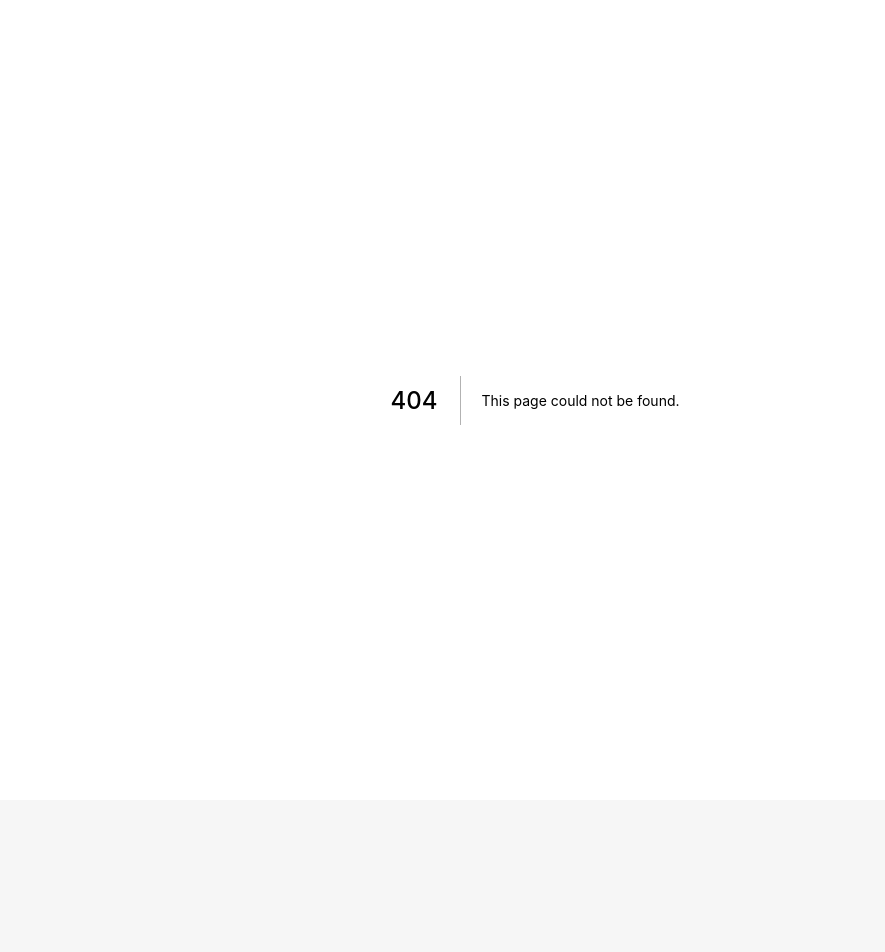
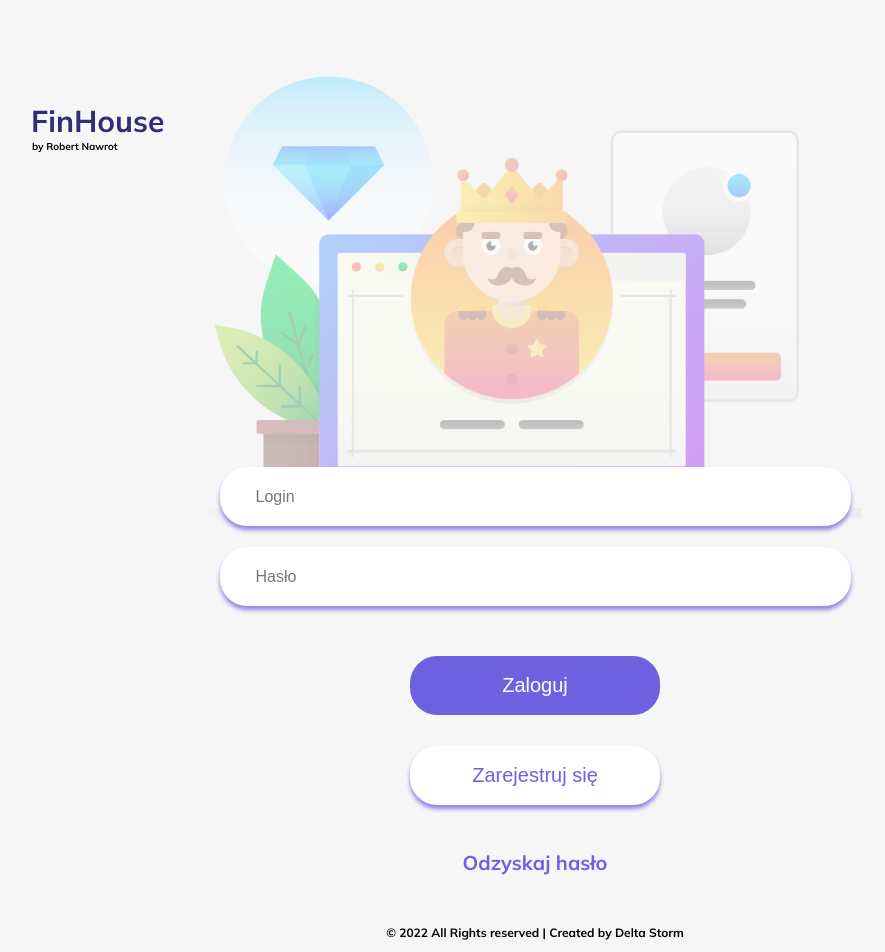
Before and after one commit to Mateusz-Szczykutowicz/Finhouse-frontend, a Next.js app: page /login in a window 1280 px wide. Before the commit this address had no page. Shown: the top 952 px of the page, without its empty margins (105-990 px from the left). Before the commit the page ends 800 px from the top, so only its background shows below. Built offline with nearby package versions, Linux system fonts and the light colour scheme.

Commit message:
Login Page + Cookies script

```diff
--- /dev/null
+++ b/pages/login.tsx
@@ -0,0 +1,93 @@
+import type { NextPage } from "next";
+import Head from "next/head";
+import Image from "next/image";
+import Link from "next/link";
+
+import { useRouter } from "next/router";
+import { FormEvent, useEffect, useState } from "react";
+import Footer from "../components/Footer";
+import Header from "../components/Header";
+import { deleteCookie, getCookie, setCookie } from "../scripts/cookie.script";
+
+import styles from "../styles/login.module.scss";
+
+const Login: NextPage = () => {
+    const [token, setToken] = useState("");
+    const [login, setLogin] = useState("");
+    const [password, setPassword] = useState("");
+
+    const router = useRouter();
+
+    useEffect(() => {
+        setToken(getCookie("token"));
+        if (token) {
+            router.push("/dashboard");
+        }
+    }, [token, router]);
+
+    const handleSubmit = (e: FormEvent) => {
+        e.preventDefault();
+        console.log("login :>> ", login);
+        console.log("password :>> ", password);
+        if (login === "Psikut" && password === "Psikut") {
+            setCookie("token", password, { path: "/", maxAge: 15 });
+            router.push("/dashboard");
+        }
+    };
+
+    return (
+        <>
+            <Head>
+                <title>Login | FinHouse</title>
+            </Head>
+            <header>
+                <Header />
+            </header>
+            <main className={styles.container}>
+                <div className={styles.imageWrapper}>
+                    <Image src="/images/login.svg" layout="fill" alt="Login" />
+                </div>
+                <form
+                    action="#"
+                    method="post"
+                    className={styles.form}
+                    onSubmit={handleSubmit}
+                >
+                    <input
+                        type="text"
+                        name="login"
+                        id="login"
+                        placeholder="Login"
+                        value={login}
+                        onChange={(e) => setLogin(e.target.value)}
+                    />
+                    <input
+                        type="password"
+                        name="password"
+                        id="password"
+                        placeholder="Hasło"
+                        value={password}
+                        onChange={(e) => setPassword(e.target.value)}
+                    />
+                    <button type="submit" className={styles.loginButton}>
+                        Zaloguj
+                    </button>
+                    <button
+                        onClick={() => {
+                            router.push("/register");
+                        }}
+                        className={styles.registerButton}
+                    >
+                        Zarejestruj się
+                    </button>
+                </form>
+                <Link href="/recover">Odzyskaj hasło</Link>
+            </main>
+            <footer>
+                <Footer />
+            </footer>
+        </>
+    );
+};
+
+export default Login;
--- /dev/null
+++ b/scripts/cookie.script.ts
@@ -0,0 +1,79 @@
+interface optionI {
+    path?: string;
+    domain?: string;
+    expires?: Date;
+    maxAge?: number;
+    secure?: boolean;
+}
+
+type setCookieFunction = (
+    name: string,
+    value: string,
+    option?: optionI
+) => void;
+type getCookieFunction = (name: string) => string;
+type deleteCookieFunction = (name: string, option?: { path?: string }) => void;
+
+export const setCookie: setCookieFunction = (name, value, option) => {
+    const cookieName = encodeURIComponent(name);
+    const cookieVal = encodeURIComponent(value);
+    let cookieText = cookieName + "=" + cookieVal;
+    if (!option) {
+        document.cookie = cookieText;
+        return;
+    }
+    if (option.expires) {
+        cookieText += "; expires=" + option.expires.toUTCString();
+    }
+
+    if (option.maxAge) {
+        cookieText += "; max-age=" + (option.maxAge * 60).toString();
+    }
+
+    if (option.path) {
+        cookieText += "; path=" + option.path;
+    }
+    if (option.domain) {
+        cookieText += "; domain=" + option.domain;
+    }
+    if (option.secure) {
+        cookieText += "; secure";
+    }
+
+    document.cookie = cookieText;
+    return;
+};
+
+export const getCookie: getCookieFunction = (name) => {
+    if (document.cookie === "") {
+        return "";
+    } else {
+        const cookies = document.cookie.split(/; */);
+
+        for (let cookie of cookies) {
+            const [cookieName, cookieVal] = cookie.split("=");
+            if (cookieName === decodeURIComponent(name)) {
+                return decodeURIComponent(cookieVal);
+            }
+        }
+
+        return "";
+    }
+};
+
+export const deleteCookie: deleteCookieFunction = (name, options) => {
+    const cookieName = encodeURIComponent(name);
+    let cookieText = cookieName + "=";
+    if (!options) {
+        document.cookie =
+            cookieName + "=;expires=Thu, 01 Jan 1970 00:00:00 GMT";
+        return;
+    } else {
+        if (options.path) {
+            cookieText += "; path=" + options.path;
+        }
+        cookieText += "; expires=Thu, 01 Jan 1970 00:00:00 GMT";
+        document.cookie = cookieText;
+        return;
+    }
+};
--- /dev/null
+++ b/styles/login.module.scss
@@ -0,0 +1,59 @@
+.container {
+    width: 100vw;
+    margin-top: -72px;
+    display: flex;
+    flex-direction: column;
+    justify-content: center;
+    align-items: center;
+    .imageWrapper {
+        position: relative;
+        z-index: 1;
+        width: 928px;
+        height: 738px;
+    }
+    .form {
+        z-index: 2;
+        margin-top: -220px;
+        display: flex;
+        flex-direction: column;
+        align-items: center;
+        input {
+            font-size: 16px;
+            margin-top: 21px;
+            padding: 22px 36px;
+            width: 631px;
+            height: 59px;
+            border: none;
+            border-radius: 27px;
+            box-shadow: 0px 4px 4px rgba(110, 96, 223, 0.75);
+            outline: none;
+        }
+        input:focus {
+            border: 1px solid #6e60df;
+        }
+        button {
+            width: 250px;
+            height: 59px;
+            border: none;
+            border-radius: 27px;
+            font-size: 20px;
+        }
+        .loginButton {
+            margin-top: 50px;
+            background-color: #6e60df;
+            color: #fff;
+        }
+        .registerButton {
+            margin-top: 31px;
+            background-color: #fff;
+            box-shadow: 0px 4px 4px rgba(110, 96, 223, 0.75);
+            color: #6e60df;
+        }
+    }
+    a {
+        margin-top: 45px;
+        color: #6e60df;
+        font-size: 20px;
+        font-weight: 700;
+    }
+}
```
Also changed, not shown: public/images/login.svg (added), public/images/logo.svg (added).
